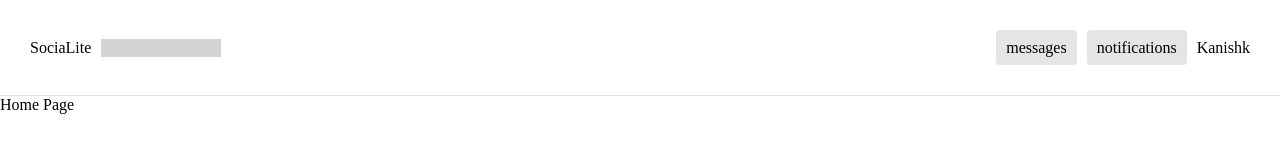
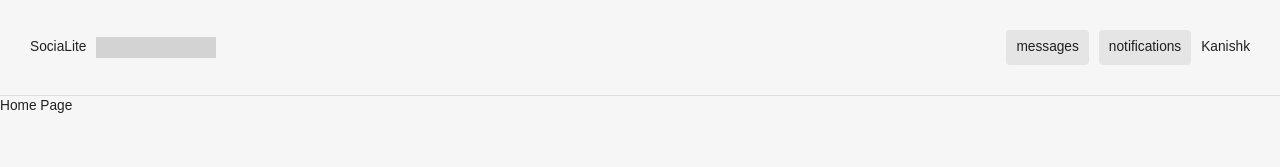
Before and after one commit to kan-ish/sociaLite, a React (Vite) app in the folder client/: page /home in a window 1280 px wide. Shown: the top 167 px of the page. Built offline with nearby package versions, Linux system fonts and the light colour scheme.

Commit message:
Feat: added Material UI theme

```diff
--- a/client/src/App.jsx
+++ b/client/src/App.jsx
@@ -4,14 +4,23 @@ import HomePage from "./views/homePage/HomePage";
 import LoginPage from "./views/loginPage/LoginPage";
 import ProfilePage from "./views/profilePage/ProfilePage";
 
+import { CssBaseline, ThemeProvider } from "@mui/material";
+import { createTheme } from "@mui/material/styles";
+import { themeSettings } from "./utils/theme";
+
 function App() {
+	const theme = createTheme(themeSettings());
+
 	return (
 		<BrowserRouter>
-			<Routes>
-				<Route path="/" element={<LoginPage />} />
-				<Route path="/home" element={<HomePage />} />
-				<Route path="/profile/:userid" element={<ProfilePage />} />
-			</Routes>
+			<ThemeProvider theme={theme}>
+				<CssBaseline />
+				<Routes>
+					<Route path="/" element={<LoginPage />} />
+					<Route path="/home" element={<HomePage />} />
+					<Route path="/profile/:userid" element={<ProfilePage />} />
+				</Routes>
+			</ThemeProvider>
 		</BrowserRouter>
 	);
 }
--- /dev/null
+++ b/client/src/utils/theme.js
@@ -0,0 +1,68 @@
+// color design tokens export
+export const colorKey = {
+	grey: {
+		0: "#FFFFFF",
+		100: "#F6F6F6",
+		200: "#F0F0F0",
+		300: "#A3A3A3",
+		400: "#858585",
+		500: "#666666",
+		600: "#333333",
+	},
+	primary: {
+		0: "#E6FBFF",
+		100: "#00D5FA",
+		200: "#006B7D",
+	},
+};
+
+export const themeSettings = () => {
+	return {
+		palette: {
+			primary: {
+				dark: colorKey.primary[200],
+				main: colorKey.primary[100],
+				light: colorKey.primary[0],
+			},
+			neutral: {
+				dark: colorKey.grey[600],
+				main: colorKey.grey[500],
+				mediumMain: colorKey.grey[400],
+				medium: colorKey.grey[300],
+				light: colorKey.grey[200],
+			},
+			background: {
+				default: colorKey.grey[100],
+				alt: colorKey.grey[0],
+			},
+		},
+		typography: {
+			fontFamily: ["Rubik", "sans-serif"].join(","),
+			fontSize: 12,
+			h1: {
+				fontFamily: ["Rubik", "sans-serif"].join(","),
+				fontSize: 40,
+			},
+			h2: {
+				fontFamily: ["Rubik", "sans-serif"].join(","),
+				fontSize: 32,
+			},
+			h3: {
+				fontFamily: ["Rubik", "sans-serif"].join(","),
+				fontSize: 24,
+			},
+			h4: {
+				fontFamily: ["Rubik", "sans-serif"].join(","),
+				fontSize: 20,
+			},
+			h5: {
+				fontFamily: ["Rubik", "sans-serif"].join(","),
+				fontSize: 16,
+			},
+			h6: {
+				fontFamily: ["Rubik", "sans-serif"].join(","),
+				fontSize: 14,
+			},
+		},
+	};
+};
```
